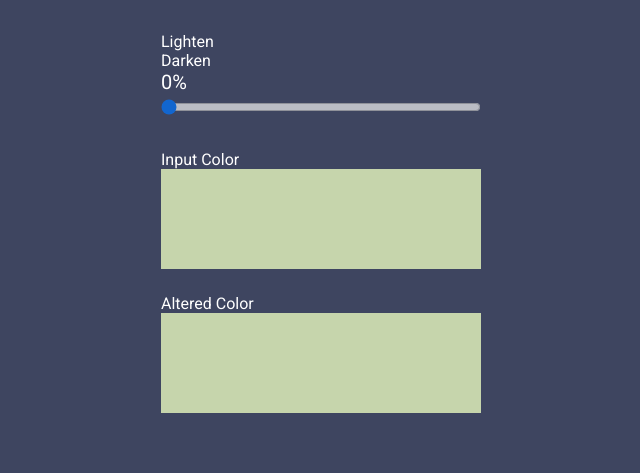
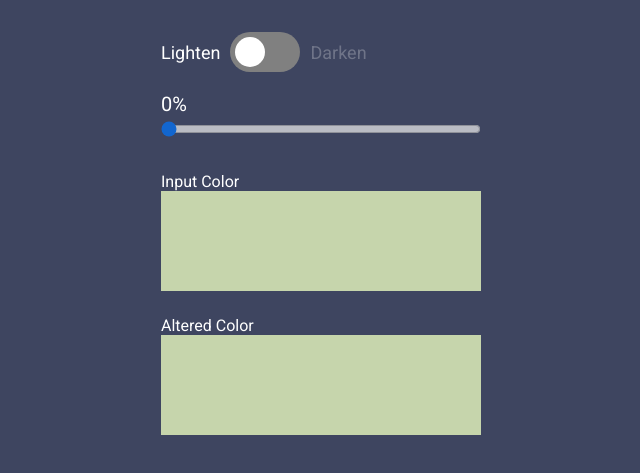
Before and after one commit to BB-Brian/color-picker, a plain HTML site: page index.html in a window 1280 px wide. Shown: the part 173-646 px from the top of the page, without its empty margins (319-959 px from the left). Drawn offline with Linux system fonts and the light colour scheme.

Commit message:
Add toggle button style

```diff
--- a/index.css
+++ b/index.css
@@ -47,3 +47,33 @@ input[type="text"] {
 .slider:hover {
   opacity: 1;
 }
+.toggle {
+  display: flex;
+  align-items: center;
+  margin-bottom: 20px;
+}
+.toggle-text {
+  font-size: 18px;
+}
+.toggle-btn {
+  height: 30px;
+  width: 60px;
+  background-color: gray;
+  border-radius: 30px;
+  padding: 5px;
+  margin: 0 10px;
+}
+.inner-circle {
+  width: 30px;
+  height: 30px;
+  border-radius: 50%;
+  background-color: white;
+  transition: all 250ms;
+}
+.toggle-btn.toggled > .inner-circle {
+  transform: translateX(30px);
+  background:#333;
+}
+.unselected {
+  opacity: 0.25;
+}
```
